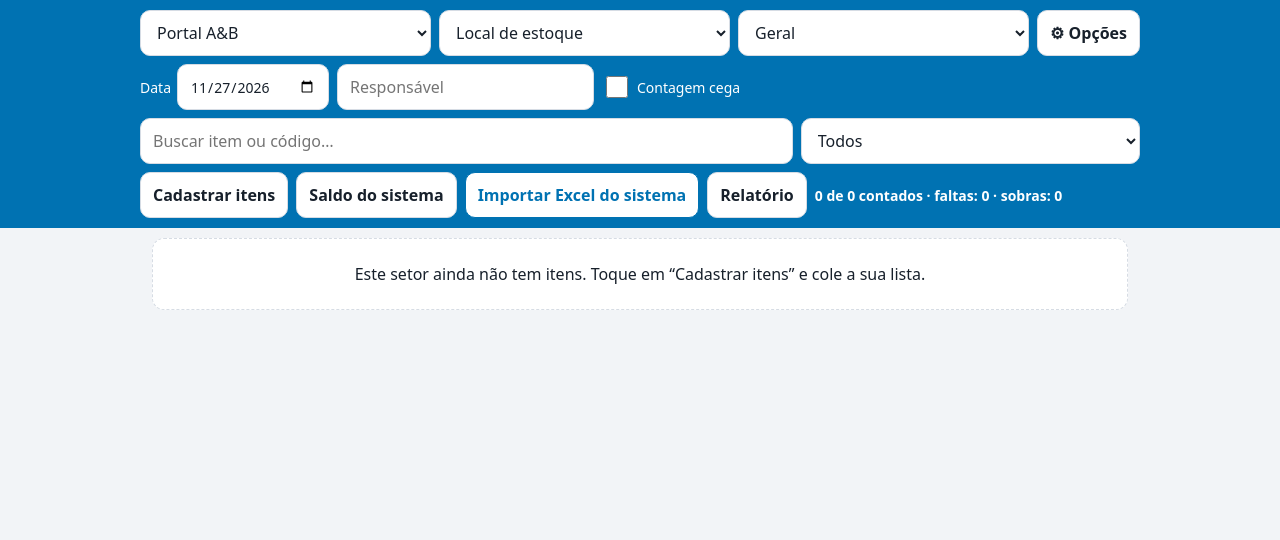
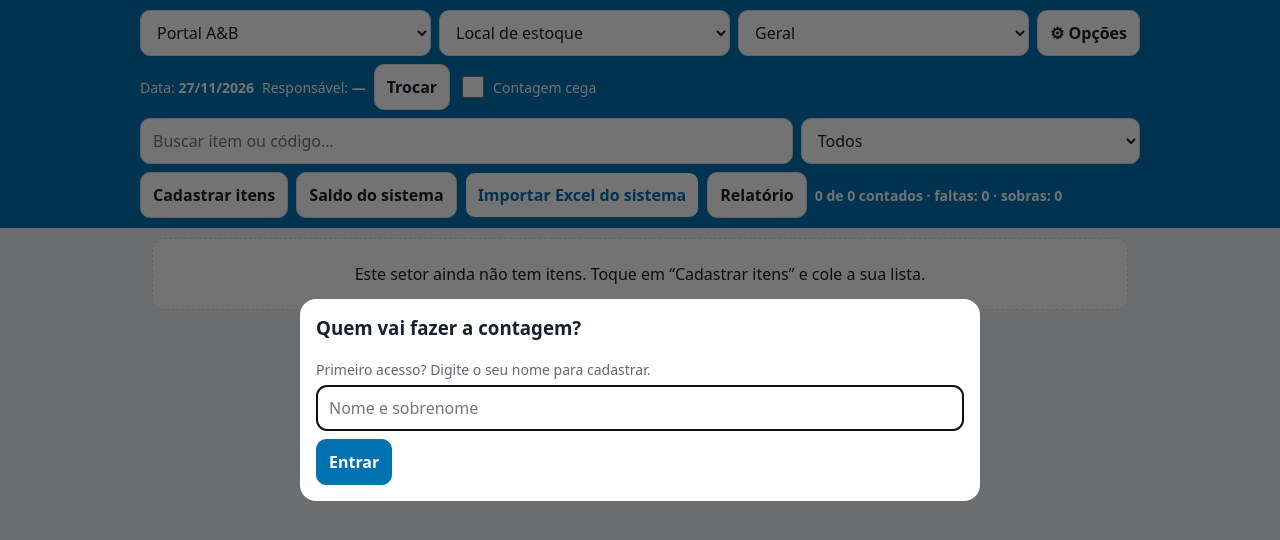
Before and after one commit to analistadeestoques/conferencia-estoque, a plain HTML site: page index.html in a window 1280 px wide. Drawn offline with Linux system fonts and the light colour scheme.

Commit message:
Identificação do responsável e data automática; versão 13
Co-Authored-By: Claude Sonnet 5.5 <noreply@anthropic.com>
Claude-Session: https://claude.ai/code/session_01KdMJVWWBj8G3c7viS4fd13

```diff
--- a/app.js
+++ b/app.js
@@ -43,12 +43,13 @@
   function tudo() {
     const e = emp(), s = setor();
     estado.sel = { emp: e.id, set: s.id };
-    if (!s.data) s.data = hoje();
+    s.data = hoje();
     opcoes($('emp'), estado.empresas.map(x => [x.id, x.nome]), e.id);
     opcoes($('set'), e.setores.map(x => [x.id, x.nome]), s.id);
     const cats = [...new Set(s.itens.map(i => localDe(i.cat)).filter(Boolean))].sort();
     opcoes($('cat'), [['', 'Local de estoque'], ...cats.map(c => [c, c])], cats.includes($('cat').value) ? $('cat').value : '');
-    $('data').value = s.data; $('resp').value = s.resp; $('cego').checked = s.cego;
+    $('cego').checked = s.cego;
+    cabecalho();
     if (s.cego && $('filtro').value === 'div') $('filtro').value = '';
     $('filtro').querySelector('[value=div]').disabled = s.cego;
     lista();
@@ -98,7 +99,9 @@
       if (!inp.value.trim()) return true;
       const v = C.numsContagem(inp.value);
       if (!v) { inp.setCustomValidity('Use só números'); inp.reportValidity(); inp.select(); return false; }
-      s.cont[it.id] = (s.cont[it.id] || []).concat(v); inp.value = ''; salvar(); pintar(); status(); return true;
+      s.cont[it.id] = (s.cont[it.id] || []).concat(v); inp.value = '';
+      const nomes = s.resp ? s.resp.split(', ') : [];
+      if (estado.usuario && !nomes.includes(estado.usuario)) s.resp = nomes.concat(estado.usuario).join(', '); salvar(); pintar(); status(); return true;
     }
     inp.addEventListener('input', () => inp.setCustomValidity(''));
     inp.addEventListener('keydown', e => {
@@ -135,8 +138,42 @@
   document.querySelectorAll('[data-fechar]').forEach(b => b.onclick = () => b.closest('dialog').close());
   $('emp').onchange = () => { estado.sel = { emp: $('emp').value, set: '' }; salvar(); tudo(); salvar(); };
   $('set').onchange = () => { estado.sel.set = $('set').value; tudo(); salvar(); };
-  $('data').onchange = () => { setor().data = $('data').value; salvar(); };
-  $('resp').oninput = () => { setor().resp = $('resp').value; salvar(); };
+
+  /* Identificação de quem conta (sem senha) e data automática. */
+  const SESSAO = KEY + '-sessao';
+  const identificado = () => { try { return sessionStorage.getItem(SESSAO) === hoje() && !!estado.usuario; } catch (e) { return false; } };
+  function cabecalho() {
+    setor().data = hoje();
+    $('data').textContent = hoje().split('-').reverse().join('/');
+    $('resp').textContent = estado.usuario || '—';
+  }
+  function pedirUsuario() {
+    if ($('dUser').open) return;
+    $('uNome').value = '';
+    $('uCancelar').hidden = !identificado();
+    $('uLista').replaceChildren(...(estado.usuarios || []).map(n => { const b = el('button', '', n); b.type = 'button'; b.onclick = () => entrar(n); return b; }));
+    $('dUser').showModal();
+  }
+  function entrar(nome) {
+    nome = nome.replace(/\s+/g, ' ').trim();
+    if (!nome) return;
+    estado.usuarios = estado.usuarios || [];
+    const existe = estado.usuarios.find(n => C.norm(n) === C.norm(nome));
+    if (!existe) estado.usuarios.push(nome);
+    estado.usuario = existe || nome;
+    try { sessionStorage.setItem(SESSAO, hoje()); } catch (e) { /* pergunta de novo depois */ }
+    salvar(); cabecalho(); $('dUser').close();
+  }
+  $('uForm').onsubmit = e => { e.preventDefault(); entrar($('uNome').value); };
+  $('uCancelar').onclick = () => $('dUser').close();
+  $('dUser').addEventListener('cancel', e => { if (!identificado()) e.preventDefault(); });
+  $('dUser').addEventListener('close', () => { if (!identificado()) setTimeout(pedirUsuario); });
+  $('bTrocar').onclick = pedirUsuario;
+  /* App deixado aberto de um dia para o outro: atualiza a data e pede o nome. */
+  document.addEventListener('visibilitychange', () => { if (document.visibilityState === 'visible') { cabecalho(); if (!identificado()) pedirUsuario(); } });
+
+  /* O relatório leva quem contou o setor; se ninguém contou ainda, quem está usando. */
+  const paraRelatorio = () => { const s = setor(); s.data = hoje(); return Object.assign({}, s, { resp: s.resp || estado.usuario || '' }); };
   $('cego').onchange = () => { setor().cego = $('cego').checked; salvar(); tudo(); };
   $('q').oninput = $('cat').onchange = $('filtro').onchange = lista;
 
@@ -199,7 +236,7 @@
   };
 
   /* Relatório */
-  const textoRel = () => { $('relX').value = C.relatorio(emp().nome, setor(), $('relD').checked); };
+  const textoRel = () => { $('relX').value = C.relatorio(emp().nome, paraRelatorio(), $('relD').checked); };
   $('bRel').onclick = () => { textoRel(); $('dRel').showModal(); };
   $('relD').onchange = textoRel;
   $('relC').onclick = async () => {
@@ -214,7 +251,7 @@
     document.body.append(a); a.click(); a.remove(); setTimeout(() => URL.revokeObjectURL(a.href), 1000);
   }
   const arquivo = t => C.norm(t).replace(/[^a-z0-9]+/g, '-');
-  $('relV').onclick = () => baixar('conferencia_' + arquivo(emp().nome) + '_' + arquivo(setor().nome) + '_' + setor().data + '.csv', '﻿' + C.csv(emp().nome, setor()), 'text/csv');
+  $('relV').onclick = () => baixar('conferencia_' + arquivo(emp().nome) + '_' + arquivo(setor().nome) + '_' + setor().data + '.csv', '﻿' + C.csv(emp().nome, paraRelatorio()), 'text/csv');
 
   /* Opções */
   const fechar = () => $('dMenu').close();
@@ -235,20 +272,20 @@
   };
   $('mNova').onclick = () => {
     if (!confirm('Zerar contagens, saldo e observações de “' + setor().nome + '”?')) return;
-    const s = setor(); s.cont = {}; s.sys = {}; s.obs = {}; s.data = hoje(); mudou();
+    const s = setor(); s.cont = {}; s.sys = {}; s.obs = {}; s.resp = ''; s.data = hoje(); mudou();
   };
   $('mZerar').onclick = () => {
     const e = emp();
     if (!confirm('Zerar saldos, contagens e observações de TODAS as famílias de “' + e.nome + '”?')) return;
     baixar('backup_antes_de_zerar_' + hoje() + '.json', C.backup(estado), 'application/json');
-    for (const s of e.setores) { s.cont = {}; s.sys = {}; s.obs = {}; s.data = hoje(); }
+    for (const s of e.setores) { s.cont = {}; s.sys = {}; s.obs = {}; s.resp = ''; s.data = hoje(); }
     $('filtro').value = '';
     mudou();
   };
   $('mLimpar').onclick = () => {
     const s = setor();
     if (!confirm('Excluir TODOS os ' + s.itens.length + ' itens de “' + emp().nome + ' / ' + s.nome + '”, com contagens e saldos?')) return;
-    s.itens = []; s.cont = {}; s.sys = {}; s.obs = {}; mudou();
+    s.itens = []; s.cont = {}; s.sys = {}; s.obs = {}; s.resp = ''; mudou();
   };
   $('mBk').onclick = () => baixar('backup_conferencia_' + hoje() + '.json', C.backup(estado), 'application/json');
   $('mRs').onclick = () => { $('mFile').value = ''; $('mFile').click(); };
@@ -262,6 +299,7 @@
   };
 
   tudo(); salvar();
+  if (!identificado()) pedirUsuario();
   if ('serviceWorker' in navigator && location.protocol !== 'file:') {
     navigator.serviceWorker.register('sw.js').catch(() => aviso('O modo sem internet não foi ativado. Abra de novo com internet.'));
   }
--- a/index.html
+++ b/index.html
@@ -23,6 +23,9 @@ header label input[type=checkbox]{min-height:0;width:22px;height:22px}
 header select{flex:1;min-width:150px;width:0}
 #q{flex:2;min-width:180px}
 #stat{font-weight:600;font-size:14px}
+.quem{font-size:14px}
+.nomes{display:flex;flex-wrap:wrap;gap:8px;margin:10px 0}
+#uNome{width:100%}
 #aviso{display:none;background:var(--falta);color:#fff;padding:8px 12px;font-weight:600}
 main{max-width:1000px;margin:0 auto;padding:10px 12px 40px}
 h2{font-size:14px;text-transform:uppercase;color:var(--mut);margin:18px 0 8px}
@@ -62,8 +65,9 @@ dialog .row{margin:8px 0 0}
     <button id="bMenu">⚙ Opções</button>
   </div>
   <div class="row">
-    <label>Data <input type="date" id="data"></label>
-    <input id="resp" placeholder="Responsável" autocomplete="off">
+    <span class="quem">Data: <b id="data"></b></span>
+    <span class="quem">Responsável: <b id="resp"></b></span>
+    <button id="bTrocar">Trocar</button>
     <label><input type="checkbox" id="cego"> Contagem cega</label>
   </div>
   <div class="row">
@@ -81,6 +85,16 @@ dialog .row{margin:8px 0 0}
   </div>
 </header>
 <main id="lista"></main>
+
+<dialog id="dUser">
+  <form id="uForm">
+    <h3>Quem vai fazer a contagem?</h3>
+    <div class="nomes" id="uLista"></div>
+    <p>Primeiro acesso? Digite o seu nome para cadastrar.</p>
+    <input id="uNome" placeholder="Nome e sobrenome" autocomplete="off" maxlength="60">
+    <div class="row"><button class="p" type="submit">Entrar</button><button type="button" id="uCancelar">Cancelar</button></div>
+  </form>
+</dialog>
 
 <dialog id="dImp">
   <h3 id="impT"></h3>
--- a/sw.js
+++ b/sw.js
@@ -1,5 +1,5 @@
 /* Ao publicar uma versão nova, mude o número abaixo. */
-const CACHE = 'conferencia-v12';
+const CACHE = 'conferencia-v13';
 const ARQUIVOS = ['./', 'index.html', 'core.js', 'xlsx.js', 'app.js', 'manifest.webmanifest', 'icon-192.png', 'icon-512.png'];
 self.addEventListener('install', e => e.waitUntil(caches.open(CACHE).then(c => c.addAll(ARQUIVOS.map(u => new Request(u, { cache: 'reload' })))).then(() => self.skipWaiting())));
 self.addEventListener('activate', e => e.waitUntil(caches.keys().then(ks => Promise.all(ks.filter(k => k.startsWith('conferencia-') && k !== CACHE).map(k => caches.delete(k)))).then(() => self.clients.claim())));
```
